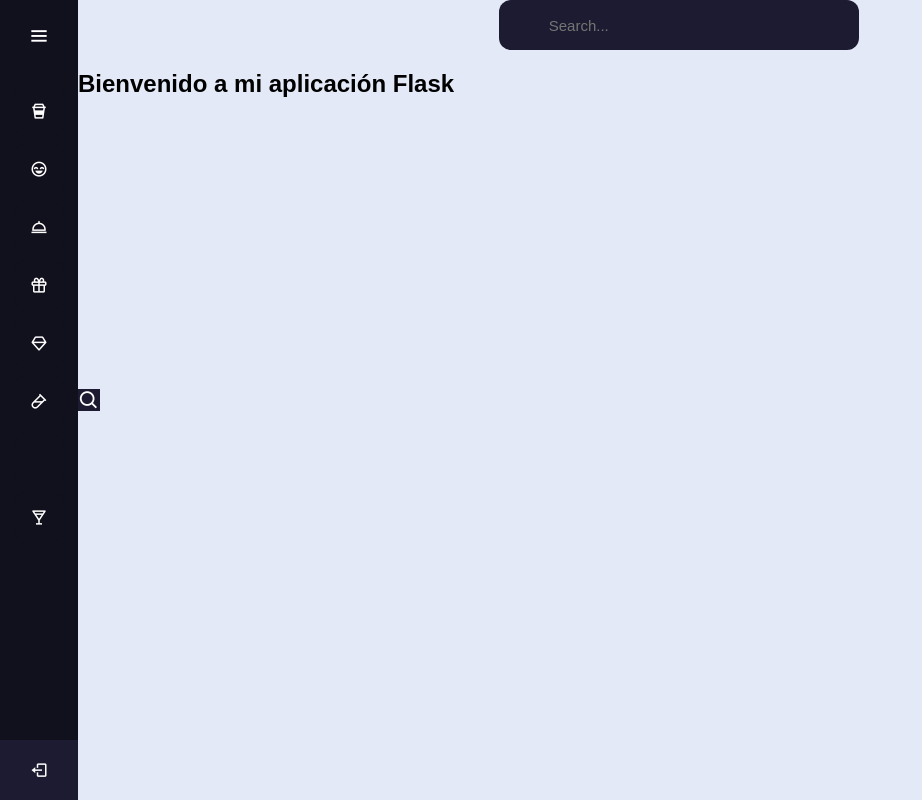
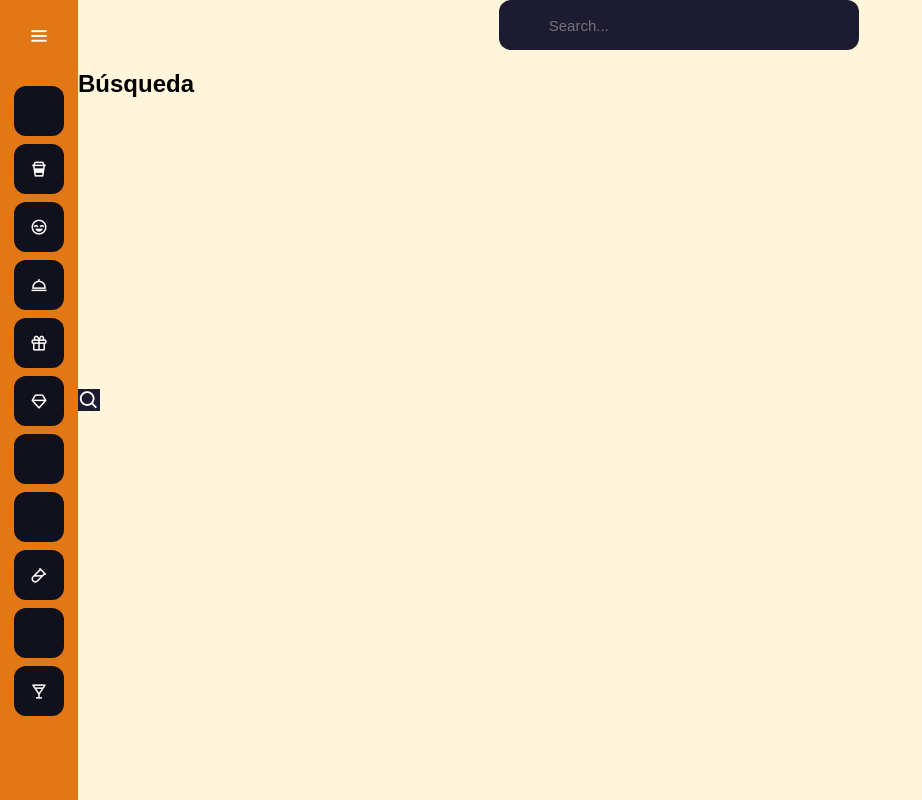
Before and after one commit to Grupo-3-Complejidad/proyecto_complejidad, a Flask app: template templates/index.html in a window 1280 px wide. Shown: the whole page, without its empty margins (0-922 px from the left). Run offline with Flask 3, Linux system fonts and the light colour scheme; the template is opened without the code that fills it, so the values that code supplies are empty.

Commit message:
Fix : Agrego de secciones y corrección de palabras

```diff
--- a/static/style.css
+++ b/static/style.css
@@ -59,7 +59,7 @@
   top: 0;
   height: 100%;
   width: 78px;
-  background: #11101D;
+  background: #E27715;
   padding: 6px 14px;
   z-index: 99;
   transition: all 0.5s ease;
@@ -171,7 +171,7 @@
   align-items: center;
 }
 .input-container input:focus{
-  background: #b5b0ea;
+  background: #fff5e9;
 }
 
 .input-container .bx-search{
@@ -280,7 +280,7 @@
 }
 .home-section{
   position: relative;
-  background: #E4E9F7;
+  background: #fff5db;
   min-height: 100vh;
   top: 0;
   left: 78px;
--- a/templates/index.html
+++ b/templates/index.html
@@ -12,10 +12,17 @@
       <div class="sidebar">
         <div class="logo-details">
           <i class="bx bxl-c-plus-plus icon"></i>
-          <div class="logo_name">CodingLab</div>
+          <div class="logo_name">Grupo 3</div>
           <i class="bx bx-menu" id="btn"></i>
         </div>
         <ul class="nav-list">
+          <li>
+            <a href="#">
+              <i class="bx bxs-shower"></i>
+              <span class="links_name">Aseo de hogar</span>
+            </a>
+            <span class="tooltip">Aseo de hogar</span>
+          </li>
            <li>
             <a href="#">
               <i class="bx bx-coffee-togo"></i>
@@ -33,9 +40,9 @@
           <li>
             <a href="#">
               <i class="bx bx-dish"></i>
-              <span class="links_name">Charcuteria</span>
+              <span class="links_name">Charcutería</span>
             </a>
-            <span class="tooltip">Charcuteria</span>
+            <span class="tooltip">Charcutería</span>
           </li>
           <li>
             <a href="#">
@@ -47,23 +54,37 @@
           <li>
             <a href="#">
               <i class="bx bx-diamond"></i>
-              <span class="links_name">Ciudado Personal</span>
+              <span class="links_name">Cuidado Personal</span>
             </a>
-            <span class="tooltip">Ciudado Personal</span>
+            <span class="tooltip">Cuidado Personal</span>
+          </li>
+          <li>
+            <a href="#">
+              <i class="bx bxs-shower"></i>
+              <span class="links_name">Despensa</span>
+            </a>
+            <span class="tooltip">Despensa</span>
+          </li>
+          <li>
+            <a href="#">
+              <i class="bx bxs-shower"></i>
+              <span class="links_name">Dulces y Postres</span>
+            </a>
+            <span class="tooltip">Dulces y Postres</span>
           </li>
           <li>
             <a href="#">
               <i class="bx bx-vial"></i>
-              <span class="links_name">Lacteos y refrigerados</span>
+              <span class="links_name">Lácteos y refrigerados</span>
             </a>
-            <span class="tooltip">Lacteos y refrigerados</span>
+            <span class="tooltip">Lácteos y refrigerados</span>
           </li>
           <li>
             <a href="#">
               <i class="bx bx-baguette"></i>
-              <span class="links_name">Panaderia</span>
+              <span class="links_name">Panadería y Pastelería</span>
             </a>
-            <span class="tooltip">Panaderia</span>
+            <span class="tooltip">Panadería y Pastelería</span>
           </li>
           <li>
             <a href="#">
@@ -72,16 +93,7 @@
             </a>
             <span class="tooltip">Vinos y Licores</span>
           </li>
-          <li class="profile">
-            <div class="profile-details">
 
-                <div class="name_job">
-                <div class="name">Prem Shahi</div>
-                <div class="job">Web designer</div>
-              </div>
-            </div>
-            <i class="bx bx-log-out" id="log_out"></i>
-          </li>
         </ul>
       </div>
 
@@ -93,7 +105,7 @@
                 <input type="text" id="search-input" placeholder="Search..." />
             </div>
             <!-- Contenido principal de tu aplicación -->
-            <h1>Bienvenido a mi aplicación Flask</h1>
+            <h1>Búsqueda</h1>
 
             <div class="card-container">
                 {% for producto in productos %}
```
